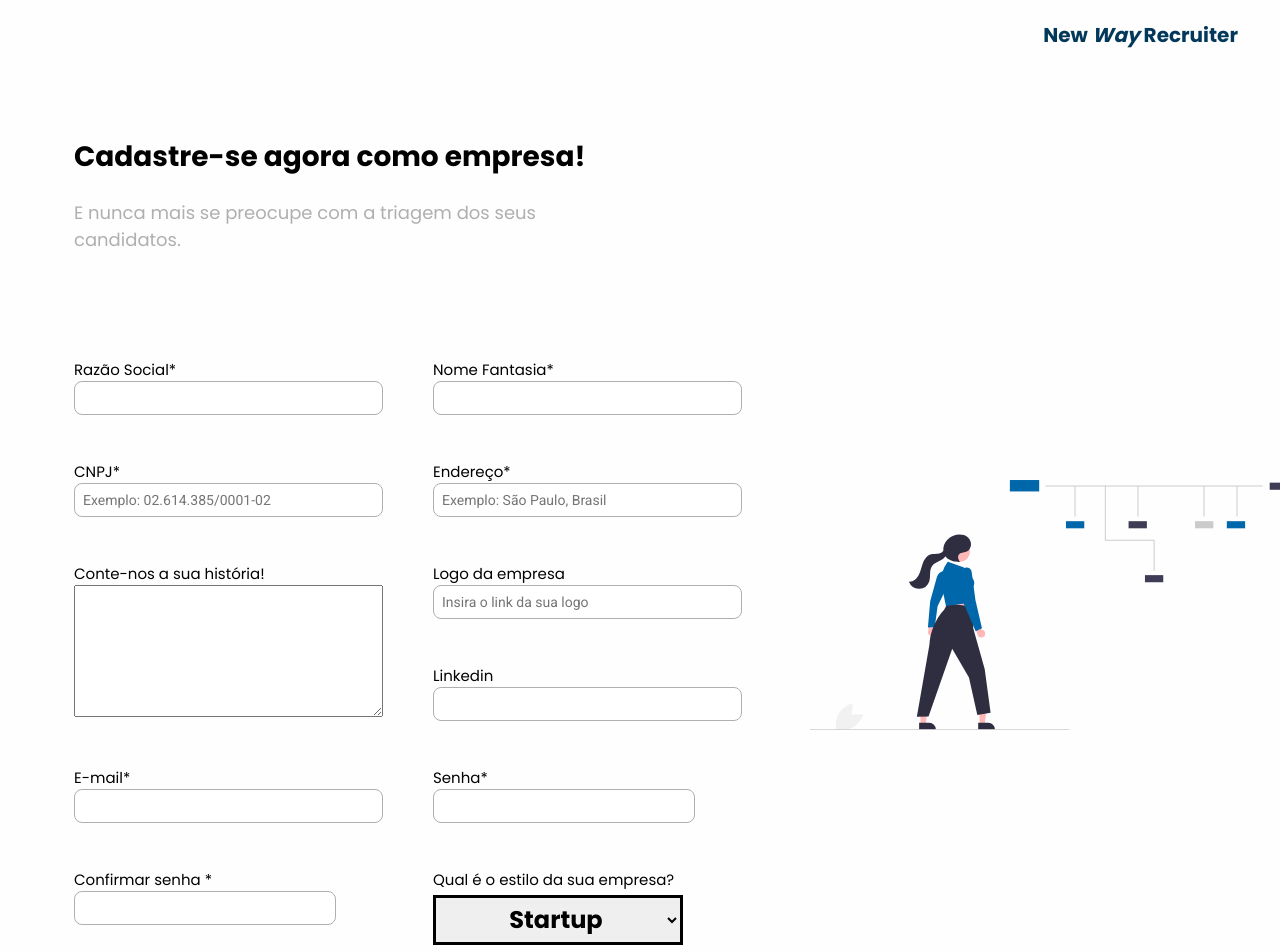
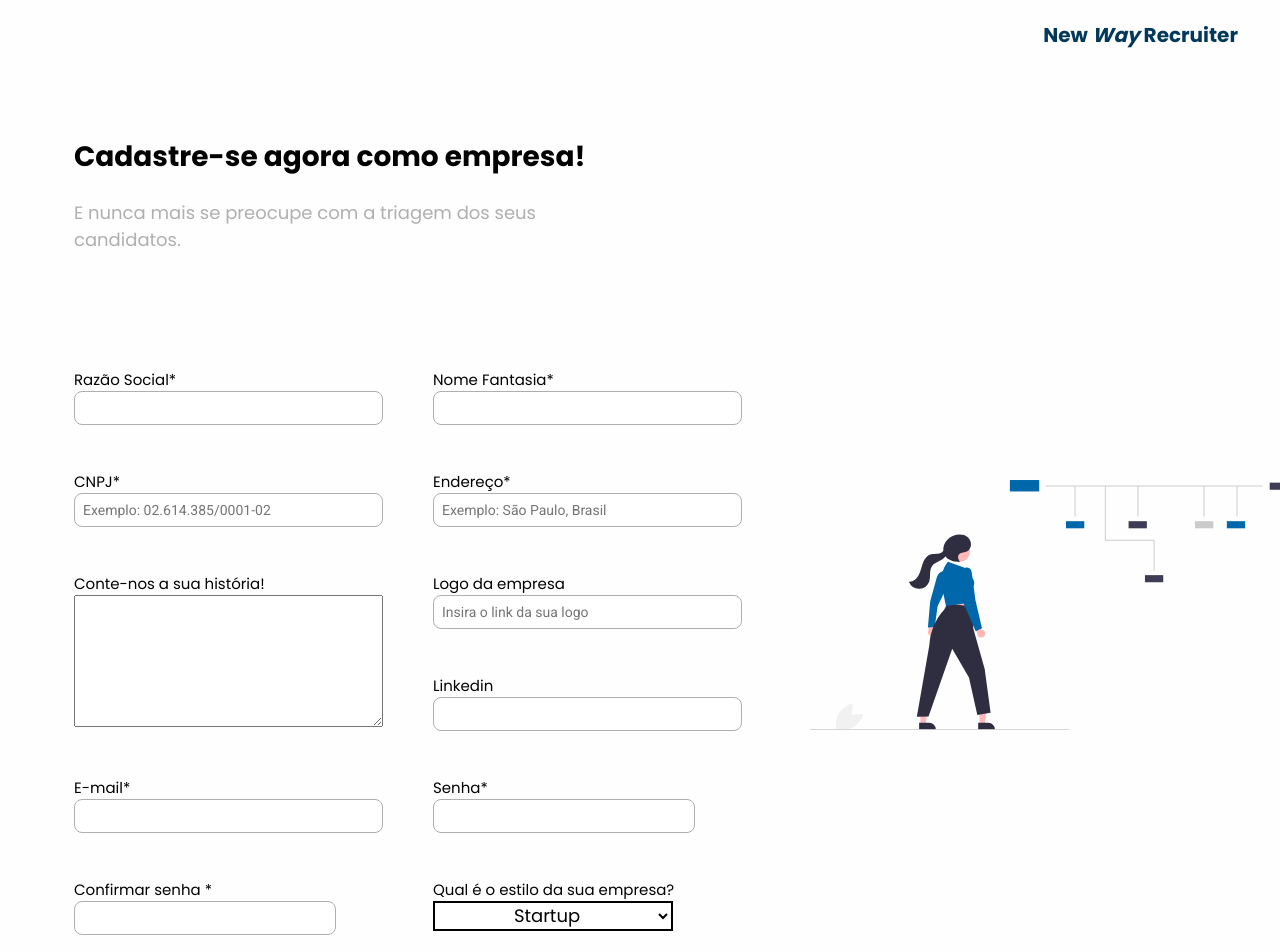
Before and after one commit to isabellasantiago/New_Way_Recruiter, a React (Create React App) app: page /empresaform in a window 1280 px wide. Shown: the top 952 px of the page. Built offline with nearby package versions, Linux system fonts and the light colour scheme.

Commit message:
ajuste no estilo do select box

```diff
--- a/src/pages/EmpresaCadastro/empresaform.scss
+++ b/src/pages/EmpresaCadastro/empresaform.scss
@@ -139,48 +139,23 @@ div.empresaform{
               width:262px;
             }
             select{
-              width:250px;
-              height: 50px;
-              margin-top:4px;
-              margin-bottom: 15px;
+              width:240px;
+              height: 30px;
 
-              padding-left:8px;
+
               box-sizing: border-box;
-              border: 3px solid #000000;
+              border: 2px solid #000000;
+              background: #FFFF;
 
-              font-family: Poppins;
-              font-style: normal;
-              font-weight: bold;
-              font-size: 24px;
-              line-height: 36px;
+              font-family: 'Poppins';
+              font-size: 18px;
               text-align: center;
               cursor: pointer;
 
               color: #000000;
 
-              option{
 
-                padding-left:8px;
-                box-sizing: border-box;
-                border: 3px solid #000000;
 
-                font-family: Poppins;
-                font-style: normal;
-
-                font-size: 24px;
-                line-height: 36px;
-                text-align: center;
-
-                color: #000000;
-
-                option:hover{
-                  background-color: #000000 ;
-                  style: none;
-                  font-weight: bold;
-                  list-style: none;
-
-                }
-              }
             }
           }
     }
```
